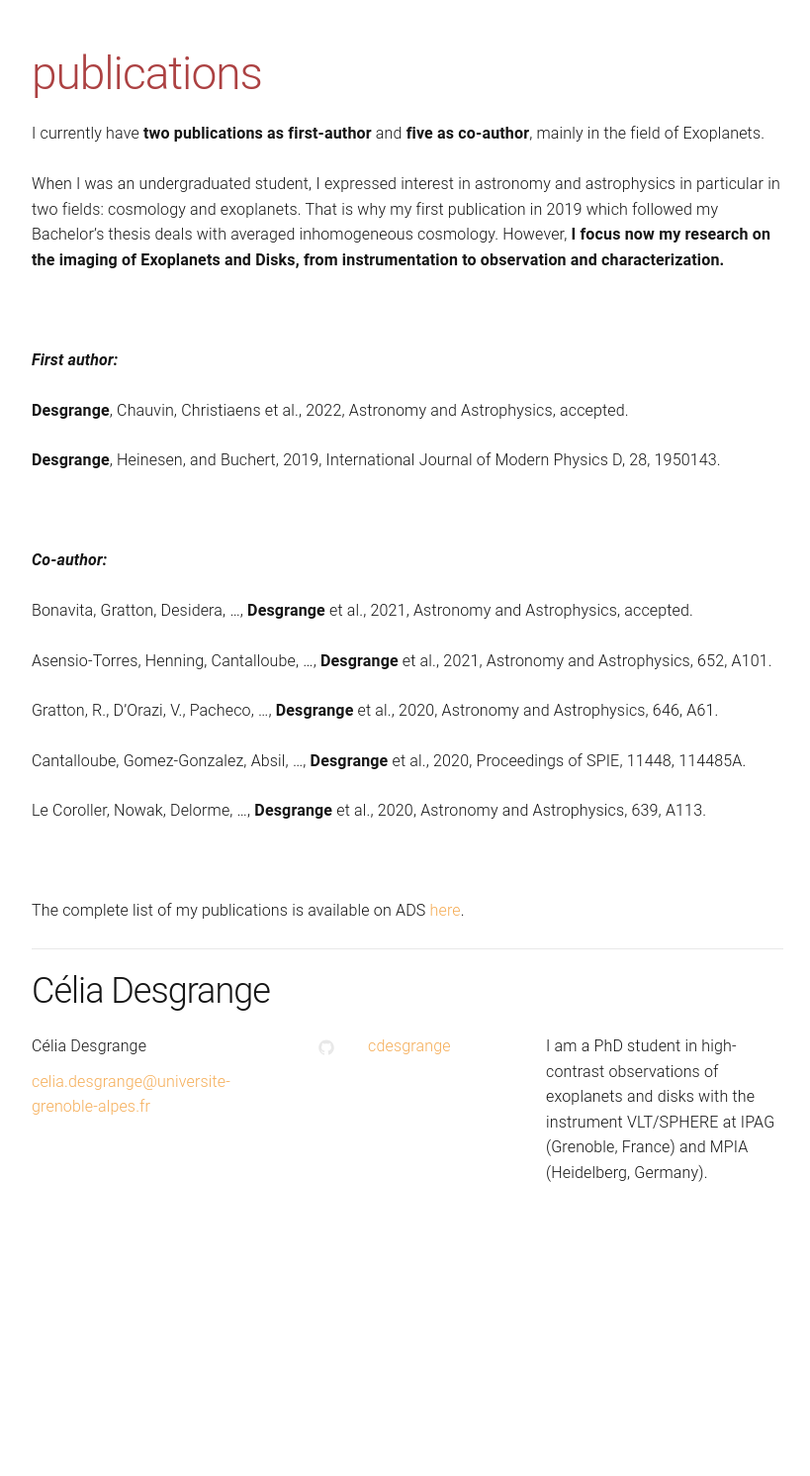
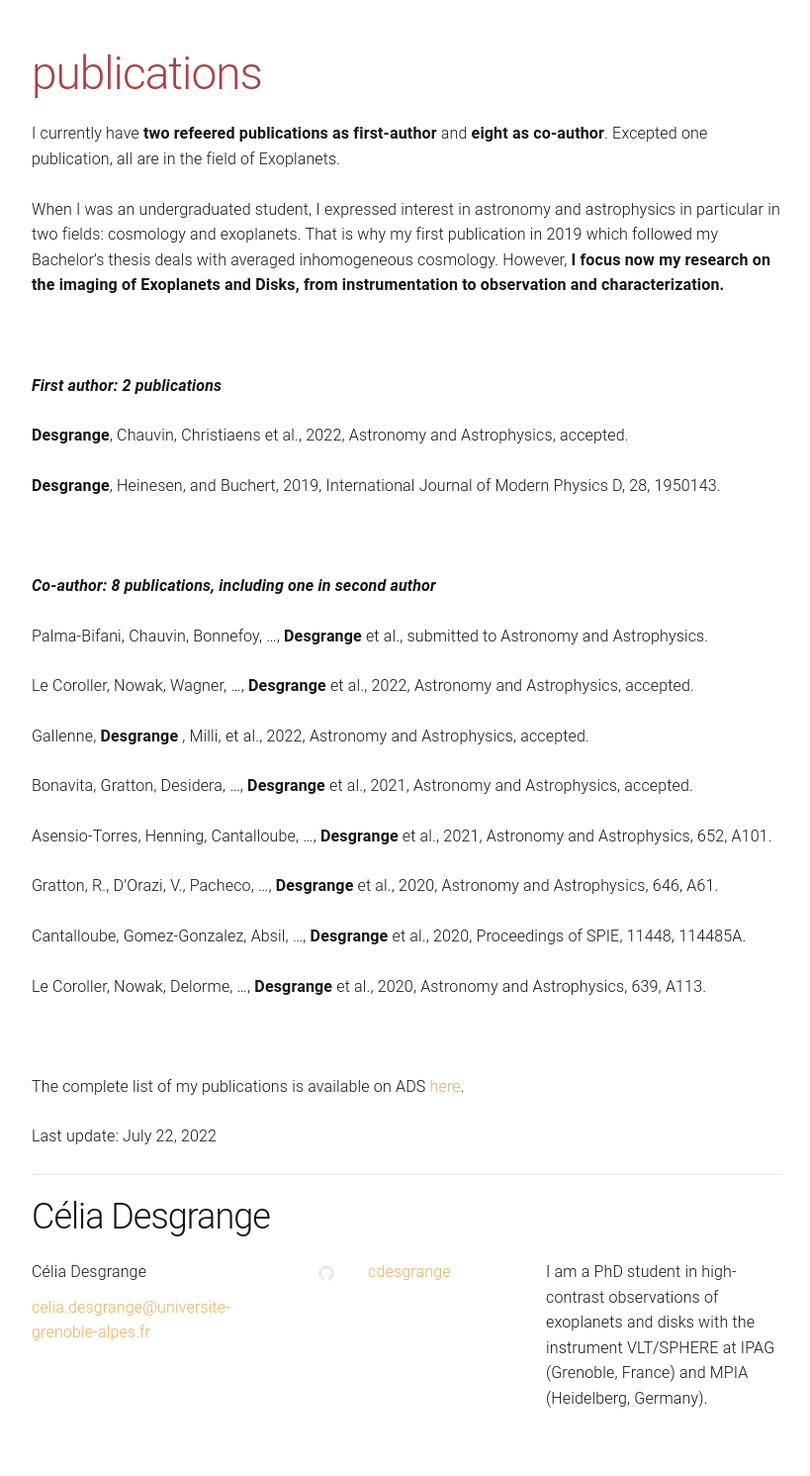
Before and after one commit to cdesgrange/cdesgrange.github.io, a Jekyll site: the page built from publications.md, in a window 1280 px wide. Shown: the part 199-1690 px from the top of the page at 99% size, without its empty margins (228-1047 px from the left). Built offline with Jekyll 4.4.1, drawn with Linux system fonts in a browser that asks for light colours; before the commit the page ends 1462 px from its top, so only the background shows below that.

Commit message:
added co-author publications
Gallenne
Coroller
Bifani
(accepted twice, submitted)

```diff
--- a/publications.md
+++ b/publications.md
@@ -4,13 +4,13 @@ title: publications
 permalink: /publications/
 ---
 
-I currently have <b>two publications as first-author</b> and <b>five as co-author</b>, mainly in the field of Exoplanets.
+I currently have <b>two refeered publications as first-author</b> and <b>eight as co-author</b>. Excepted one publication, all are in the field of Exoplanets.
 
 When I was an undergraduated student, I expressed interest in astronomy and astrophysics in particular in two fields: cosmology and exoplanets. That is why my first publication in 2019 which followed my Bachelor's thesis deals with averaged inhomogeneous cosmology. However, <b>I focus now my research on the imaging of Exoplanets and Disks, from instrumentation to observation and characterization.</b>
 
 <br>
 
-<strong>*First author:*</strong>
+<strong>*First author: 2 publications*</strong>
 
   <b>Desgrange</b>, Chauvin, Christiaens et al., 2022, Astronomy and Astrophysics, accepted.
 
@@ -18,7 +18,14 @@ When I was an undergraduated student, I expressed interest in astronomy and astr
 
 <br>
 
-<strong>*Co-author:*</strong>
+<strong>*Co-author: 8 publications, including one in second author*</strong>
+
+  Palma-Bifani, Chauvin, Bonnefoy, ..., <b>Desgrange</b> et al., submitted to Astronomy and Astrophysics.
+
+  Le Coroller, Nowak, Wagner, ..., <b>Desgrange</b>  et al., 2022, Astronomy and Astrophysics, accepted.
+
+  Gallenne, <b>Desgrange</b> , Milli, et al., 2022, Astronomy and Astrophysics, accepted.
+
 
   Bonavita, Gratton, Desidera, ...,  <b>Desgrange</b> et al., 2021, Astronomy and Astrophysics, accepted.
 
@@ -33,3 +40,6 @@ When I was an undergraduated student, I expressed interest in astronomy and astr
 <br>
 
 The complete list of my publications is available on ADS <a href="https://ui.adsabs.harvard.edu/search/filter_author_facet_hier_fq_author=AND&filter_author_facet_hier_fq_author=author_facet_hier%3A%220%2FDesgrange%2C%20C%22&filter_database_fq_database=AND&filter_database_fq_database=database%3A%22astronomy%22&fq=%7B!type%3Daqp%20v%3D%24fq_author%7D&fq=%7B!type%3Daqp%20v%3D%24fq_database%7D&fq_author=(author_facet_hier%3A%220%2FDesgrange%2C%20C%22)&fq_database=(database%3A%22astronomy%22)&p_=0&q=author%3A%22Desgrange%2C%20C%22&sort=date%20desc%2C%20bibcode%20desc">here</a>.
+
+
+Last update: July 22, 2022
```
